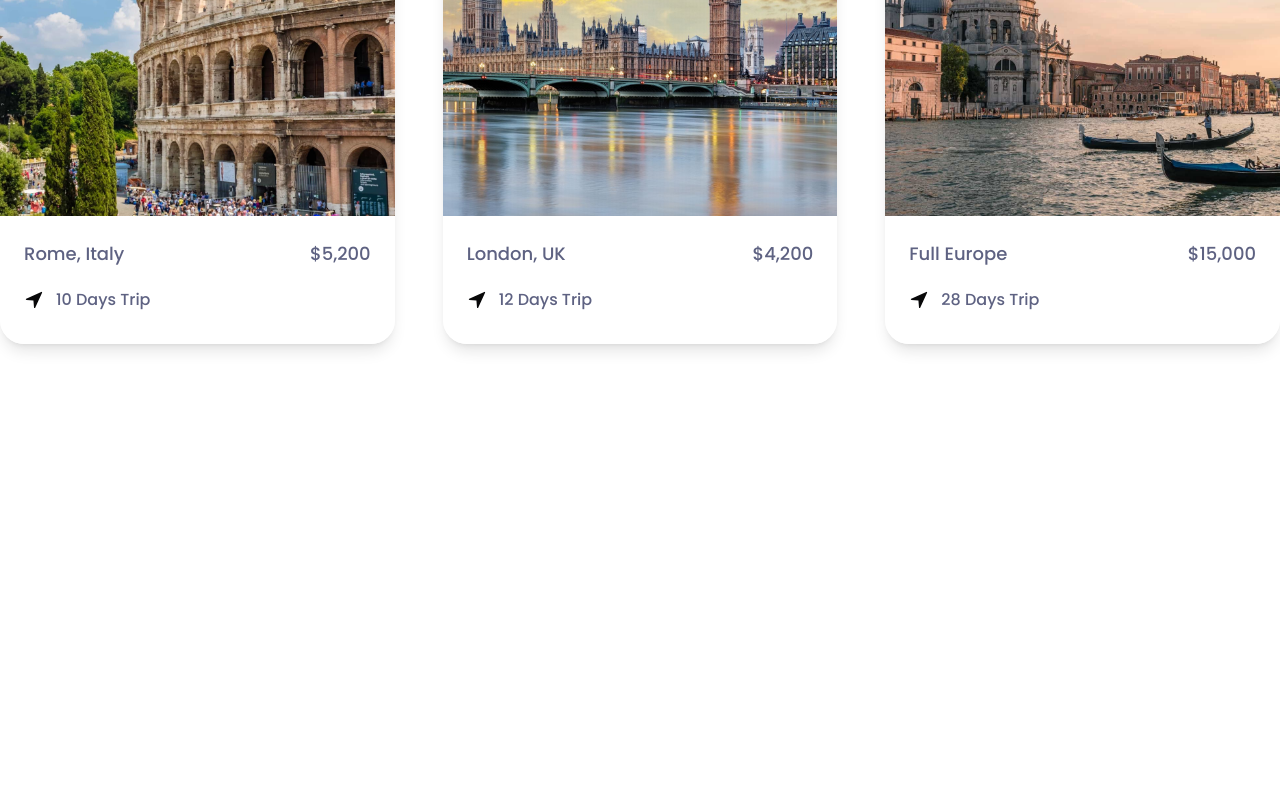
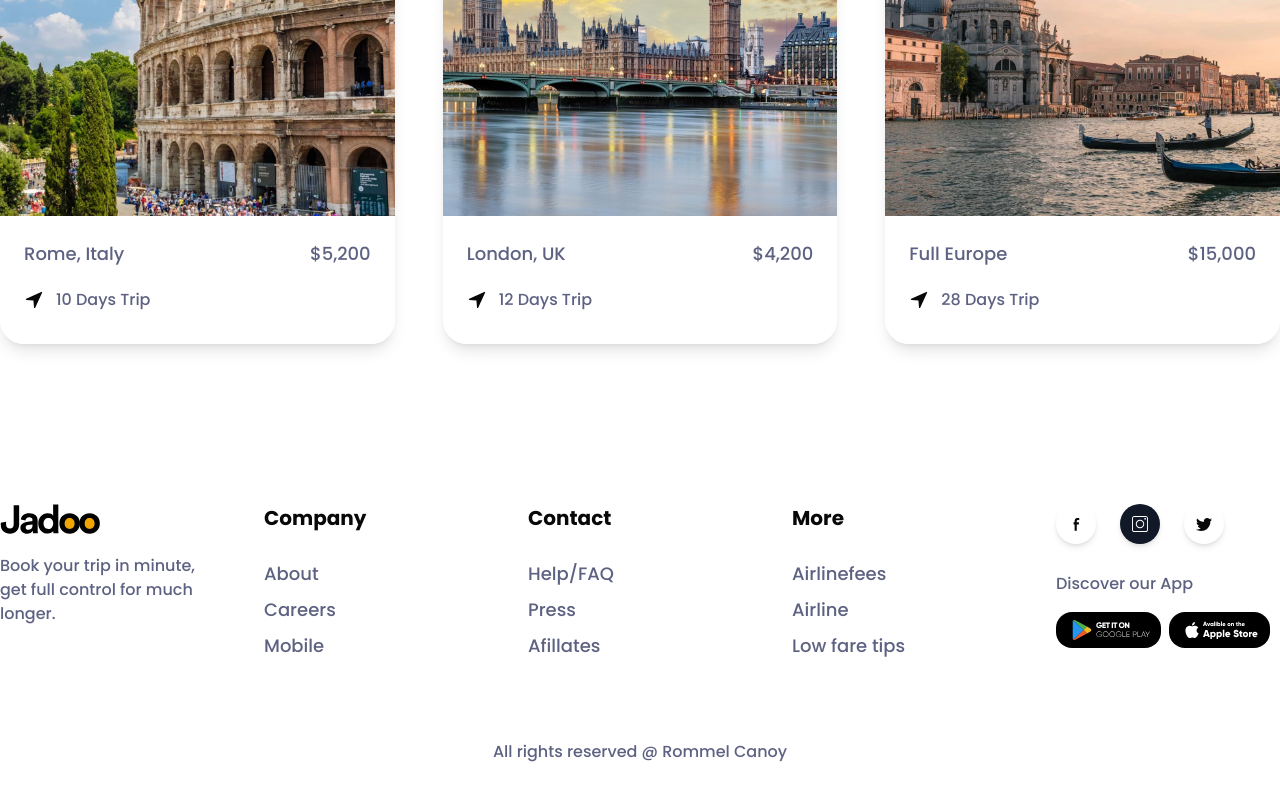
Before and after one commit to rommelcanoy/jadoo, a Next.js app: page / in a window 1280 px wide. Shown: the part 1800-2600 px from the top of the page. Before the commit the page ends 2224 px from the top, so only its background shows below. Built offline with nearby package versions, Linux system fonts and the light colour scheme; a web font is replaced by a local one.

Commit message:
style: add new footer with design

```diff
--- a/app/page.tsx
+++ b/app/page.tsx
@@ -1,4 +1,5 @@
 import Destinations from '@/components/destinations/Destinations'
+import Footer from '@/components/Footer'
 import Categories from '../components/categories/Categories'
 import Header from '../components/Header'
 
@@ -8,6 +9,7 @@ export default function Home() {
       <Header />
       <Categories />
       <Destinations />
+      <Footer />
     </div>
   )
 }
--- /dev/null
+++ b/components/Footer.tsx
@@ -0,0 +1,72 @@
+import React from 'react'
+import Image from 'next/image'
+import { apple, available_in_apple_store, facebook, get_it_on_google_play, google_play, instagram, jadoo, twitter } from '@/public'
+
+const Footer = () => {
+  return (
+    <div className='py-20'>
+      <div className='grid grid-cols-5 gap-10'>
+        <div>
+          {/* <h3 className='text-5xl text-black'>Jadoo</h3> */}
+          <Image src={jadoo} alt="Jadoo Logo" className='w-[100px] mb-5' />
+          <p>Book your trip in minute, get full control for much longer.</p>
+        </div>
+        <div>
+          <h4 className='text-[#080809] font-bold text-xl mb-7'>Company</h4>
+          <ul className='text-lg flex flex-col gap-2'>
+            <li>About</li>
+            <li>Careers</li>
+            <li>Mobile</li>
+          </ul>
+        </div>
+        <div>
+          <h4 className='text-[#080809] font-bold text-xl mb-7'>Contact</h4>
+          <ul className='text-lg flex flex-col gap-2'>
+            <li>Help/FAQ</li>
+            <li>Press</li>
+            <li>Afillates</li>
+          </ul>
+        </div>
+        <div>
+          <h4 className='text-[#080809] font-bold text-xl mb-7'>More</h4>
+          <ul className='text-lg flex flex-col gap-2'>
+            <li>Airlinefees</li>
+            <li>Airline</li>
+            <li>Low fare tips</li>
+          </ul>
+        </div>
+        <div className='w-[214px]'>
+          <div className='flex gap-6 mb-7'>
+            <a href="#" className='w-10 h-10 flex justify-center items-center rounded-full hover:bg-gray-100 shadow-md'>
+              <Image src={facebook} alt="facebook icon" />
+            </a>
+            <a href="#" className='w-10 h-10 flex justify-center bg-gray-900 items-center rounded-full hover:bg-gray-700 shadow-md'>
+              <Image src={instagram} alt="instagram icon" />
+            </a>
+            <a href="#" className='w-10 h-10 flex justify-center items-center rounded-full hover:bg-gray-100 shadow-md'>
+              <Image src={twitter} alt="twitter icon" />
+            </a>
+          </div>
+          <div>
+            <p>Discover our App</p>
+          </div>
+          <div className='flex gap-2 mt-4'>
+            <a href="#" className='flex gap-1 bg-black rounded-2xl py-2 px-4 hover:bg-gray-800'>
+              <Image src={google_play} alt="Google play icon" />
+              <Image src={get_it_on_google_play} alt="Google play description" />
+            </a>
+            <a href="#" className='flex gap-1 bg-black rounded-2xl py-2 px-4 hover:bg-gray-800'>
+              <Image src={apple} alt="Apple icon" />
+              <Image src={available_in_apple_store} alt="Apple description" />
+            </a>
+          </div>
+        </div>
+      </div>
+      <div className='pt-20 text-center'>
+        <p>All rights reserved @ Rommel Canoy</p>
+      </div>
+    </div>
+  )
+}
+
+export default Footer
```
